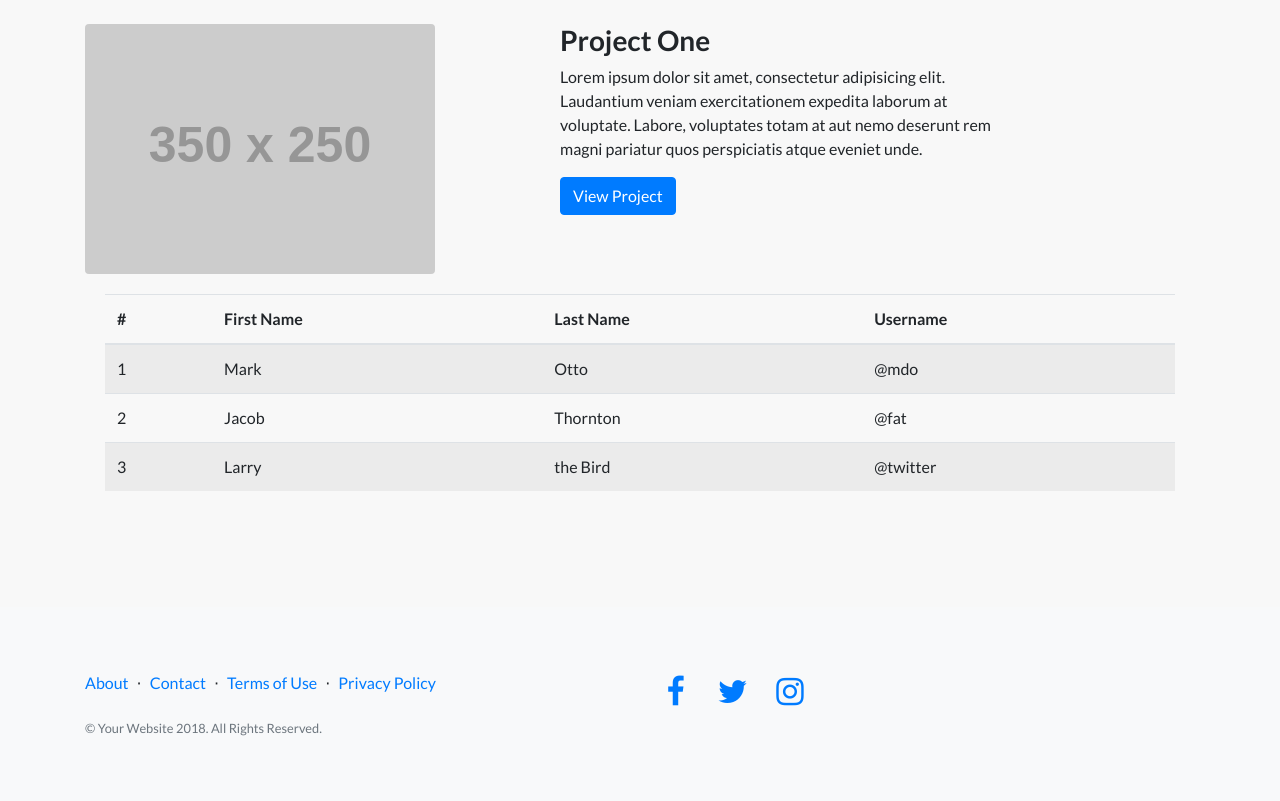
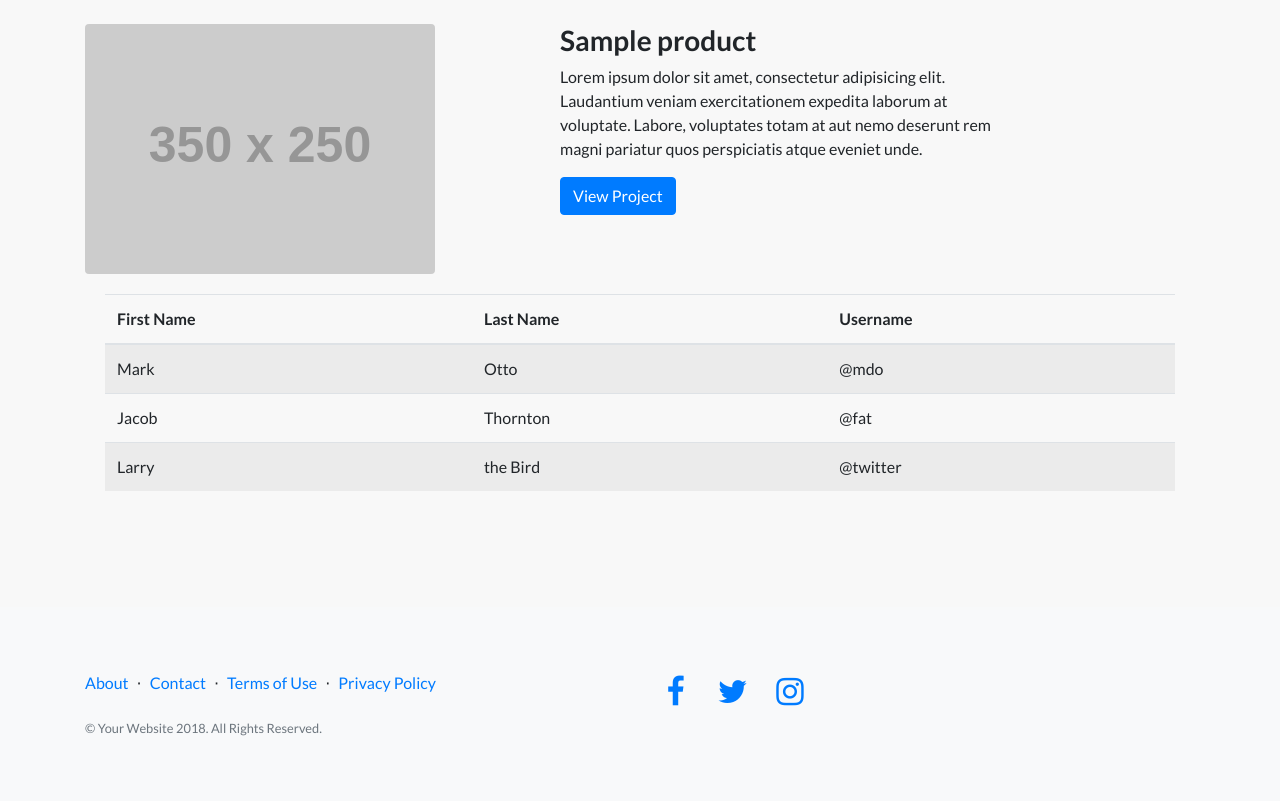
Before and after one commit to niksonbarth/sale, a Django app: a page that uses catalog/templates/catalog/product.html in a window 1280 px wide. Shown: the part 588-1389 px from the top of the page. Run offline with Django 3.2, Linux system fonts and the light colour scheme; tables that the repository leaves empty hold one stand-in row (values such as "Sample post"); grey boxes labelled with a size stand in for pictures from a placeholder-image service; some libraries are stand-ins or nearby versions.

Commit message:
ajuste na tela de produtos

```diff
--- a/catalog/templates/catalog/product.html
+++ b/catalog/templates/catalog/product.html
@@ -27,7 +27,7 @@
             </a>
         </div>
         <div class="col-md-5">
-            <h3>Project One</h3>
+            <h3>{{ product }}</h3>
             <p>Lorem ipsum dolor sit amet, consectetur adipisicing elit. Laudantium veniam exercitationem expedita laborum at voluptate. Labore, voluptates totam at aut nemo deserunt rem magni pariatur quos perspiciatis atque eveniet unde.</p>
             <a class="btn btn-primary" href="#">View Project</a>
         </div>
@@ -37,10 +37,9 @@
         <div class="col-lg-12">
             <div class="card-body">
                 <div class="table-responsive">
-                    <table class="table table-striped" width="100%" cellspacing="0">
+                    <table class="table table-striped" id="dataTable" width="100%" cellspacing="0">
                         <thead>
                             <tr>
-                                <th>#</th>
                                 <th>First Name</th>
                                 <th>Last Name</th>
                                 <th>Username</th>
@@ -48,19 +47,16 @@
                         </thead>
                         <tbody>
                             <tr>
-                                <td>1</td>
                                 <td>Mark</td>
                                 <td>Otto</td>
                                 <td>@mdo</td>
                             </tr>
                             <tr>
-                                <td>2</td>
                                 <td>Jacob</td>
                                 <td>Thornton</td>
                                 <td>@fat</td>
                             </tr>
                             <tr>
-                                <td>3</td>
                                 <td>Larry</td>
                                 <td>the Bird</td>
                                 <td>@twitter</td>
--- a/catalog/views.py
+++ b/catalog/views.py
@@ -14,14 +14,6 @@ class CategoriesListView(generic.ListView):
     paginate_by = 12
 
 category_list = CategoriesListView.as_view()
-
-class ProductListView(generic.ListView):
-
-    model = Product
-    template_name = 'catalog/product_list.html'
-    paginate_by = 2
-
-product_list = ProductListView.as_view()
 
 class CategoryListView(generic.ListView):
 
@@ -47,9 +39,28 @@ class CategoryListView(generic.ListView):
 
 category = CategoryListView.as_view()
 
-def product(request, slug):
-    product = Product.objects.get(slug=slug)
-    context = {
-        'product': product
-    }
-    return render(request, 'catalog/product.html', context)
+class ProductListView(generic.ListView):
+
+    model = Product
+    template_name = 'catalog/product_list.html'
+    paginate_by = 2
+
+product_list = ProductListView.as_view()
+
+class ProductView(generic.TemplateView):
+
+    template_name = 'catalog/product.html'
+
+    def get_context_data(self, **kwargs):
+        context = super(ProductView, self).get_context_data(**kwargs)
+        context['product'] = Product.objects.get(slug=self.kwargs['slug'])
+        return context
+
+product = ProductView.as_view()
+
+# def product(request, slug):
+#      product = Product.objects.get(slug=slug)
+#      context = {
+#          'product': product
+#      }
+#      return render(request, 'catalog/product.html', context)
```
